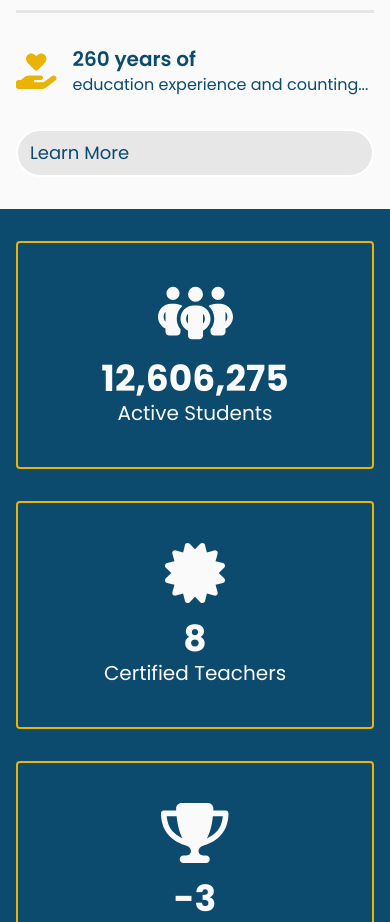
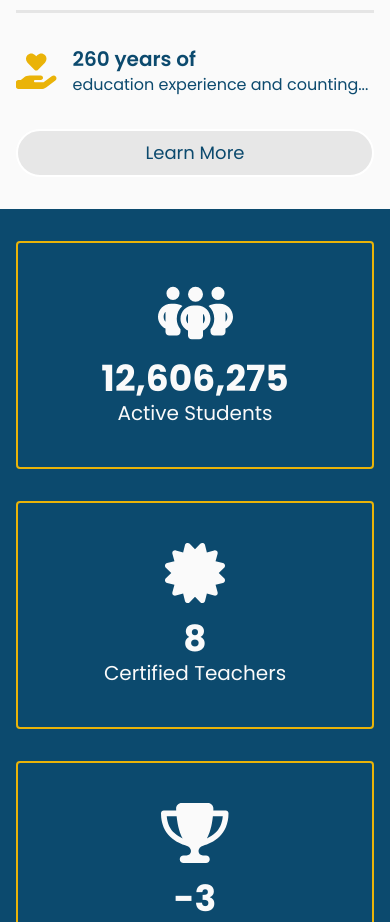
Before and after one commit to fang-industries/sdh, a React (Vite) app: page / in a window 390 px wide. Shown: the part 2600-3522 px from the top of the page. Built offline with nearby package versions, Linux system fonts and the light colour scheme; a web font is replaced by a local one.

Commit message:
make text center on sm breakpoint

```diff
--- a/src/components/pages/home/About.jsx
+++ b/src/components/pages/home/About.jsx
@@ -87,7 +87,7 @@ export default function () {
             </div>
             <Link to="/about">
               {/* this button doesn't work yet! */}
-              <p className="mt-8 transform rounded-full border-2 border-white bg-neutral-300 bg-opacity-50 px-3 py-2 text-lg backdrop-blur-sm duration-300 ease-in-out hover:-translate-y-0.5 hover:border-yellow-500 hover:bg-yellow-500 hover:text-neutral-50 dark:bg-neutral-500 dark:bg-opacity-50 md:mt-0">
+              <p className="mt-8 transform rounded-full border-2 border-white bg-neutral-300 bg-opacity-50 px-3 py-2 text-center text-lg backdrop-blur-sm duration-300 ease-in-out hover:-translate-y-0.5 hover:border-yellow-500 hover:bg-yellow-500 hover:text-neutral-50 dark:bg-neutral-500 dark:bg-opacity-50 md:mt-0 md:text-left">
                 Learn More
               </p>
             </Link>
```
